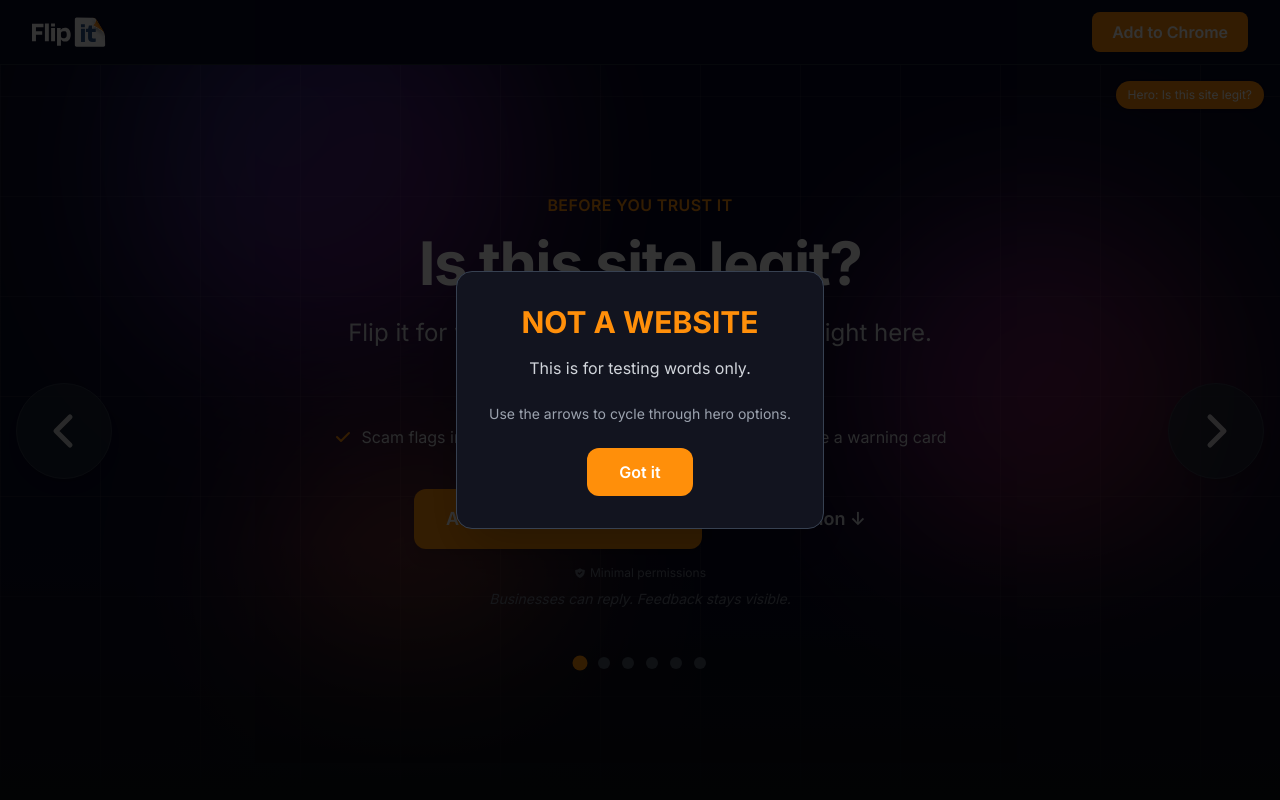
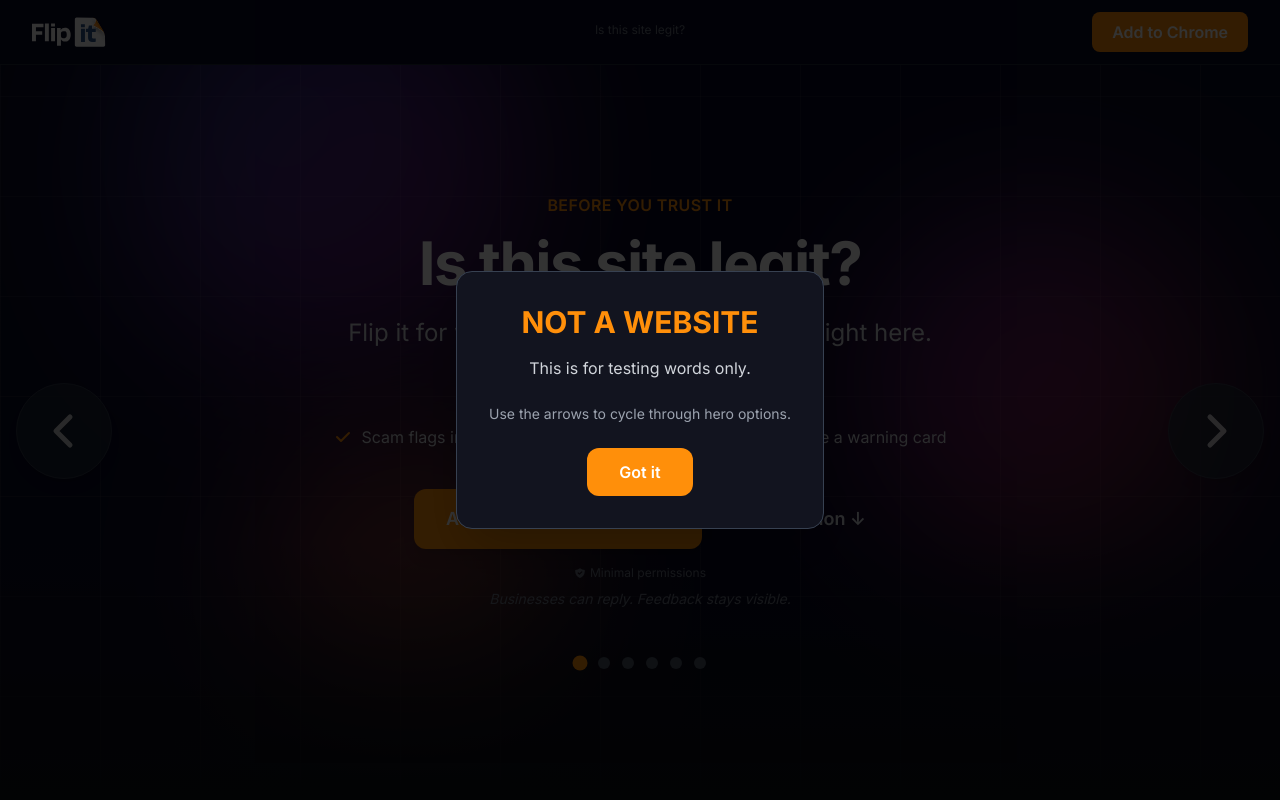
Before and after one commit to mikehelm/flipitwords, a Next.js app: page / in a window 1280 px wide. Shown: the top 800 px of the page. Built offline with nearby package versions, Linux system fonts and the light colour scheme.

Commit message:
Make hero badge subtle: gray, transparent, center of header

```diff
--- a/components/HeroBadge.tsx
+++ b/components/HeroBadge.tsx
@@ -9,8 +9,10 @@ export default function HeroBadge() {
   if (!mounted || !isTestMode) return null;
 
   return (
-    <div className="absolute top-4 right-4 z-10 bg-flipit-orange text-white text-xs px-3 py-1.5 rounded-full shadow">
-      Hero: {currentVariant.name}
+    <div className="fixed top-4 left-1/2 -translate-x-1/2 z-50">
+      <div className="text-gray-500 text-xs px-3 py-1.5 rounded-full hover:text-gray-300 hover:bg-white/10 transition-all cursor-default">
+        {currentVariant.name}
+      </div>
     </div>
   );
 }
```
